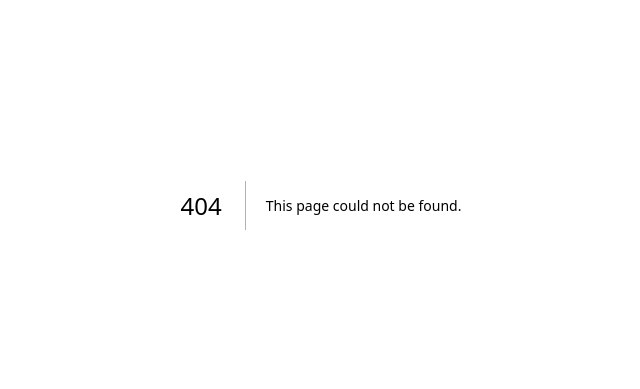
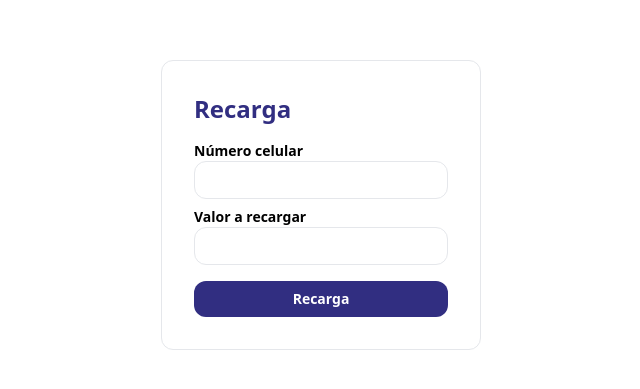
Before and after one commit to AngieMoya/digitalwallet, a Next.js app: page /reload in a window 1280 px wide. Before the commit this address had no page. Shown: the part 195-584 px from the top of the page, without its empty margins (319-959 px from the left). Built offline with nearby package versions, Linux system fonts and the light colour scheme.

Commit message:
send page and reload page created

```diff
--- a/src/app/login/page.tsx
+++ b/src/app/page.tsx
@@ -1,4 +1,4 @@
-import Login from "../../components/Login";
+import Login from "@/components/Login";
 
 export default function Home() {
   return (
--- /dev/null
+++ b/src/app/reload/page.tsx
@@ -0,0 +1,12 @@
+import Form from "@/components/Form";
+
+export default function Reload() {
+  return (
+    <Form
+      title={"Recarga"}
+      input1={"Número celular"}
+      input2={"Valor a recargar"}
+      buttontext={"Recarga"}
+    ></Form>
+  );
+}
--- /dev/null
+++ b/src/app/send/page.tsx
@@ -0,0 +1,12 @@
+import Form from "@/components/Form";
+
+export default function Send() {
+  return (
+    <Form
+      title={"Envía"}
+      input1={"Número celular"}
+      input2={"Valor a enviar"}
+      buttontext={"Envía"}
+    ></Form>
+  );
+}
--- a/src/app/wallet/page.tsx
+++ b/src/app/wallet/page.tsx
@@ -1,7 +1,11 @@
+"use client";
+
 import Button from "@/components/Button";
 import Nav from "@/components/Nav";
+import { useRouter } from "next/navigation";
 
 export default function WalletHome() {
+  const router = useRouter();
   return (
     <div className="flex flex-col items-center justify-center">
       <Nav />
@@ -12,8 +16,18 @@ export default function WalletHome() {
         <h2 className="text-2xl font-semibold text-indigo-900">Saldo</h2>
         <p className="text-xl font-semibold">$0.00</p>
         <div className="flex p-8 justify-evenly w-2/4 min-w-min">
-          <Button text={"Envía"}></Button>
-          <Button text={"Recarga"}></Button>
+          <Button
+            text={"Envía"}
+            onClick={() => {
+              router.push("/send");
+            }}
+          ></Button>
+          <Button
+            text={"Recarga"}
+            onClick={() => {
+              router.push("/reload");
+            }}
+          ></Button>
           <Button text={"Retira"}></Button>
         </div>
       </div>
--- /dev/null
+++ b/src/app/withdraws/page.tsx
@@ -0,0 +1,7 @@
+export default function Withdraws() {
+  return (
+    <div>
+      <p>hola</p>
+    </div>
+  );
+}
--- a/src/components/Button.tsx
+++ b/src/components/Button.tsx
@@ -7,7 +7,7 @@ export default function Button(props: ButtonProps) {
   const { text, onClick } = props;
   return (
     <button
-      className="p-2 bg-indigo-900 rounded-xl w-28 text-white font-semibold"
+      className="p-2 bg-indigo-900 rounded-xl w-28 text-white font-semibold hover:bg-indigo-600"
       onClick={onClick}
     >
       {text}
--- /dev/null
+++ b/src/components/Form.tsx
@@ -0,0 +1,30 @@
+type FormProps = {
+  title: string;
+  input1: string;
+  input2: string;
+  buttontext: string;
+};
+
+export default function Form(props: FormProps) {
+  const { title, input1, input2, buttontext } = props;
+  return (
+    <div className="flex flex-col h-screen items-center justify-center w-full">
+      <form className="font-semibold p-8 text-sm border rounded-xl min-w-80">
+        <h2 className="text-2xl font-semibold text-indigo-900 pb-4">{title}</h2>
+        <div className="flex flex-col pb-2">
+          <label htmlFor="cel">{input1}</label>
+          <input className="border rounded-xl p-2" type="tel" />
+        </div>
+        <div className="flex flex-col pb-4">
+          <label htmlFor="cel">{input2}</label>
+          <input className="border rounded-xl p-2" type="text" />
+        </div>
+        <input
+          className="rounded-xl p-2 bg-indigo-900 w-full text-white hover:bg-indigo-600"
+          type="submit"
+          value={buttontext}
+        />
+      </form>
+    </div>
+  );
+}
--- a/src/components/Nav.tsx
+++ b/src/components/Nav.tsx
@@ -5,25 +5,25 @@ export default function Nav() {
     <nav className="p-8 w-full flex justify-between">
       <Link
         className="font-semibold text-fuchsia-600 hover:text-indigo-900"
-        href={""}
+        href={"/wallet"}
       >
         Inicio
       </Link>
       <Link
         className="font-semibold text-fuchsia-600 hover:text-indigo-900"
-        href={""}
+        href={"/movements"}
       >
         Movimientos
       </Link>
       <Link
         className="font-semibold text-fuchsia-600 hover:text-indigo-900"
-        href={""}
+        href={"myservices"}
       >
         Servicios
       </Link>
       <Link
         className="font-semibold text-fuchsia-600 hover:text-indigo-900"
-        href={""}
+        href={"/"}
       >
         Cerrar sesión
       </Link>
```
